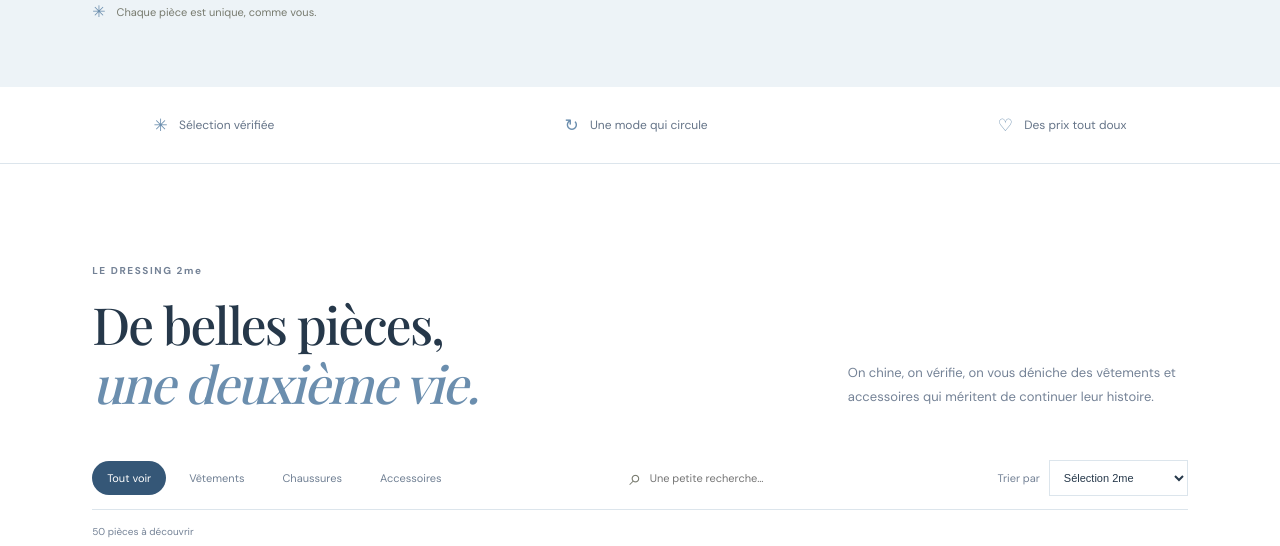
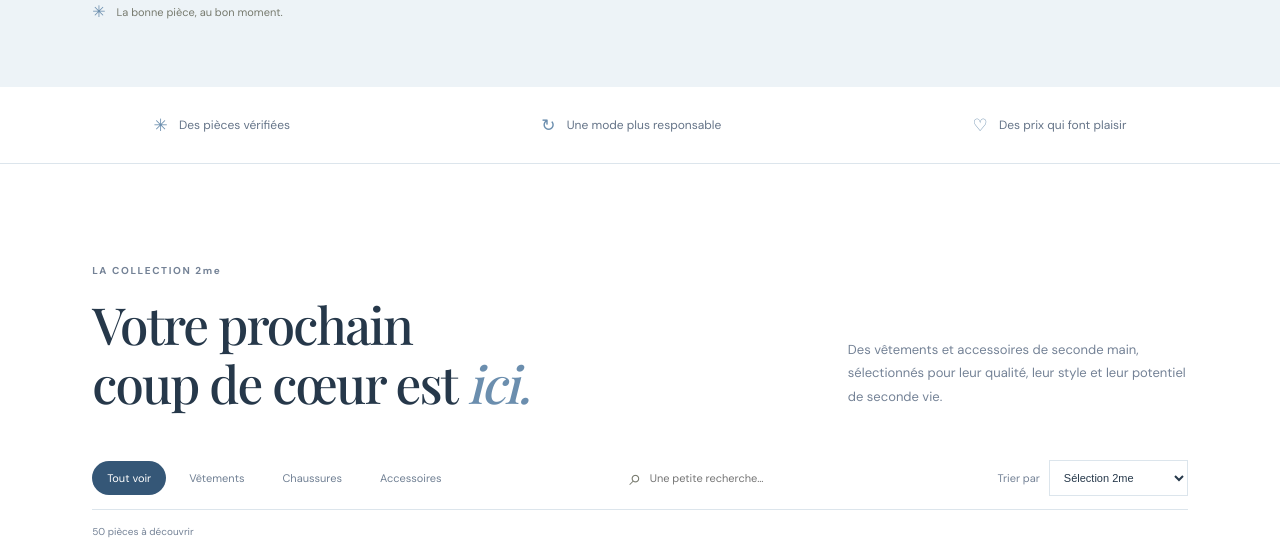
Before and after one commit to maleknoemie39-jpg/2me, a PHP site: page / in a window 1280 px wide. Shown: the part 643-1189 px from the top of the page. Run offline with PHP 8.4, Linux system fonts and the light colour scheme; data comes from the database, SQL or seed files in the repository.

Commit message:
Renouveler les textes de la boutique
Co-authored-by: Copilot <223556219+Copilot@users.noreply.github.com>

```diff
--- a/index.php
+++ b/index.php
@@ -179,9 +179,9 @@ if ($message === 'added') {
 <head>
   <meta charset="utf-8">
   <meta name="viewport" content="width=device-width, initial-scale=1">
-  <meta name="description" content="2me, la boutique en ligne de vêtements et accessoires de seconde main soigneusement sélectionnés.">
+  <meta name="description" content="Découvrez chez 2me des vêtements et accessoires de seconde main sélectionnés avec soin, à prix doux.">
   <meta name="theme-color" content="#edf3f7">
-  <title>2me — La mode a déjà une histoire</title>
+  <title>2me — Le style a plusieurs vies</title>
   <link rel="preconnect" href="https://fonts.googleapis.com">
   <link rel="preconnect" href="https://fonts.gstatic.com" crossorigin>
   <link href="https://fonts.googleapis.com/css2?family=DM+Sans:wght@400;500;600;700&family=Playfair+Display:wght@500;600;700&display=swap" rel="stylesheet">
@@ -204,32 +204,32 @@ if ($message === 'added') {
   <main>
     <section class="hero">
       <div class="hero-copy">
-        <p class="eyebrow"><span class="eyebrow-line"></span> BIEN PORTÉ, PRÊT À REVIVRE</p>
-        <h1>La mode a<br>déjà une <em>histoire.</em></h1>
-        <p class="hero-description">Des pièces uniques, choisies avec soin. À vous de leur inventer la suite.</p>
-        <a class="button button-dark" href="#boutique">Découvrir la sélection <span aria-hidden="true">↗</span></a>
-        <div class="hero-note"><span class="note-icon" aria-hidden="true">✳</span> Chaque pièce est unique, comme vous.</div>
+        <p class="eyebrow"><span class="eyebrow-line"></span> SECONDE MAIN, PREMIER CHOIX</p>
+        <h1>Le style a<br>plusieurs <em>vies.</em></h1>
+        <p class="hero-description">Des vêtements et accessoires choisis avec soin pour leur qualité, leur allure et leur prix doux.</p>
+        <a class="button button-dark" href="#boutique">Explorer la collection <span aria-hidden="true">↗</span></a>
+        <div class="hero-note"><span class="note-icon" aria-hidden="true">✳</span> La bonne pièce, au bon moment.</div>
       </div>
       <div class="hero-visual">
         <img src="https://images.unsplash.com/photo-1483985988355-763728e1935b?auto=format&fit=crop&w=1100&q=85" alt="Deux amies choisissent des vêtements dans une boutique">
         <div class="floating-note"><span>100 %</span><br>seconde main</div>
-        <div class="hero-caption">DES TROUVAILLES QUI ONT DU SENS <span>01 — 04</span></div>
+        <div class="hero-caption">LE GOÛT DES BELLES TROUVAILLES <span>PIÈCES UNIQUES</span></div>
       </div>
     </section>
 
     <section class="values-strip" aria-label="Nos engagements">
-      <p><span aria-hidden="true">✳</span> Sélection vérifiée</p>
-      <p><span aria-hidden="true">↻</span> Une mode qui circule</p>
-      <p><span aria-hidden="true">♡</span> Des prix tout doux</p>
+      <p><span aria-hidden="true">✳</span> Des pièces vérifiées</p>
+      <p><span aria-hidden="true">↻</span> Une mode plus responsable</p>
+      <p><span aria-hidden="true">♡</span> Des prix qui font plaisir</p>
     </section>
 
     <section class="shop-section" id="boutique">
       <div class="section-heading">
         <div>
-          <p class="eyebrow">LE DRESSING 2me</p>
-          <h2>De belles pièces,<br><em>une deuxième vie.</em></h2>
+          <p class="eyebrow">LA COLLECTION 2me</p>
+          <h2>Votre prochain<br>coup de cœur est <em>ici.</em></h2>
         </div>
-        <p class="section-intro">On chine, on vérifie, on vous déniche des vêtements et accessoires qui méritent de continuer leur histoire.</p>
+        <p class="section-intro">Des vêtements et accessoires de seconde main, sélectionnés pour leur qualité, leur style et leur potentiel de seconde vie.</p>
       </div>
 
       <div class="shop-tools">
```
